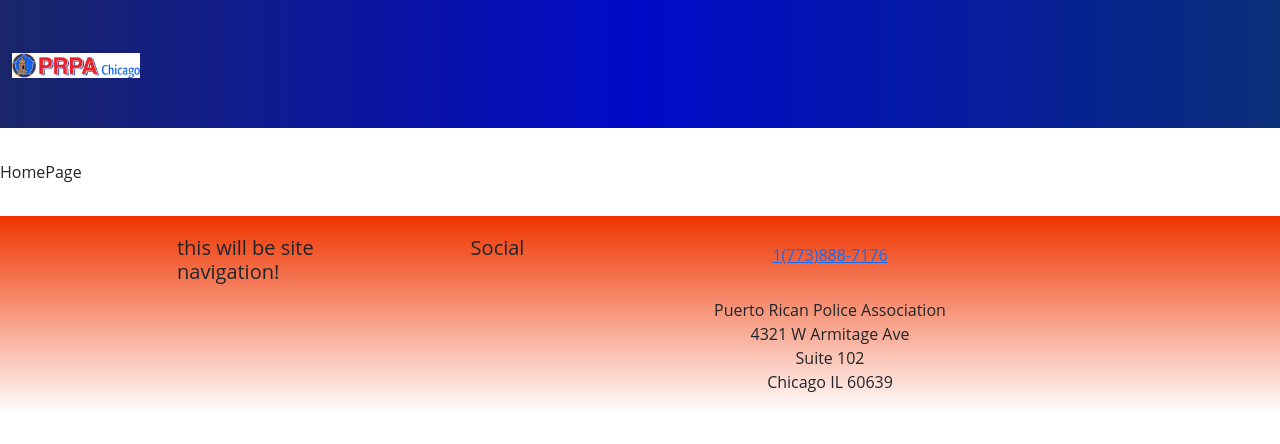
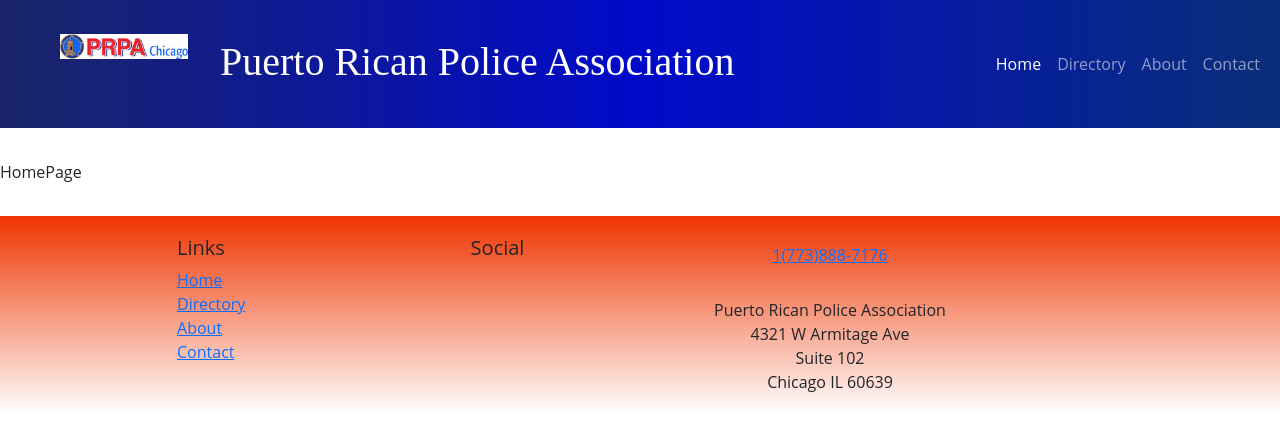
Before and after one commit to NicolaRoyo/prpa, a React (Create React App) app: page / in a window 1280 px wide. Shown: the top 444 px of the page. Built offline with nearby package versions, Linux system fonts and the light colour scheme; the HTML template or start-up script is replaced by a standard one.

Commit message:
Add header and footer links

```diff
--- a/src/components/Footer.js
+++ b/src/components/Footer.js
@@ -1,4 +1,5 @@
 import { Container, Row, Col } from 'reactstrap';
+import { Link } from 'react-router-dom';
 
 const Footer = () => {
     return (
@@ -12,7 +13,21 @@
                         }}
                         sm='2'
                     >
-                        <h5>this will be site navigation!</h5>
+                        <h5>Links</h5>
+                        <ul className='list-unstyled'>
+                            <li>
+                                <Link to='/'>Home</Link>
+                            </li>
+                            <li>
+                                <Link to='/directory'>Directory</Link>
+                            </li>
+                            <li>
+                                <Link to='/about'>About</Link>
+                            </li>
+                            <li>
+                                <Link to='/contact'>Contact</Link>
+                            </li>
+                        </ul>
                     </Col>
                     <Col
                         xs='6'
--- a/src/components/Header.js
+++ b/src/components/Header.js
@@ -1,18 +1,61 @@
-import { Navbar, NavbarBrand } from "reactstrap";
+import { useState } from 'react';
+import {
+    Navbar,
+    NavbarBrand,
+    Collapse,
+    NavbarToggler,
+    Nav,
+    NavItem,
+ } from 'reactstrap';
+import { NavLink } from 'react-router-dom';
 import PRPALogo from '../app/assets/img/logo1.jpg'
 
 const Header = () => {
+    const [menuOpen, setMenuOpen] = useState(false);
+
     return (
         <Navbar
             dark color='primary'
             sticky='top'
             expand='md'
         >
-        <NavbarBrand href='/'>
-            <img src={PRPALogo} alt='Puerto Rican Police Association Logo' />
+            <NavbarBrand href='/' className='ms-5'>
+                <img
+                    src={PRPALogo}
+                    alt='Puerto Rican Police Association Logo'
+                    className='float-start'
+                />
+                <h1 className='mt-1' > Puerto Rican Police Association </h1>
             </NavbarBrand>
+            <NavbarToggler
+                onClick={() => setMenuOpen(!menuOpen)}
+            />
+            <Collapse navbar isOpen={menuOpen}>
+                <Nav className='ms-auto' navbar>
+                    <NavItem>
+                        <NavLink className='nav-link' to='/'>
+                            <i className='fa fa-home fa-lg' /> Home
+                        </NavLink>
+                    </NavItem>
+                    <NavItem>
+                        <NavLink className='nav-link' to='/directory'>
+                            <i className='fa fa-list fa-lg' /> Directory
+                        </NavLink>
+                    </NavItem>
+                    <NavItem>
+                        <NavLink className='nav-link' to='/about'>
+                            <i className='fa fa-info fa-lg' /> About
+                        </NavLink>
+                    </NavItem>
+                    <NavItem>
+                        <NavLink className='nav-link' to='/contact'>
+                            <i className='fa fa-address-card fa-lg' /> Contact
+                        </NavLink>
+                    </NavItem>
+                </Nav>
+            </Collapse>
         </Navbar>
-  )
+  );
 };
 
 export default Header;
```
Lines whose indentation alone changed are shown as unchanged.
